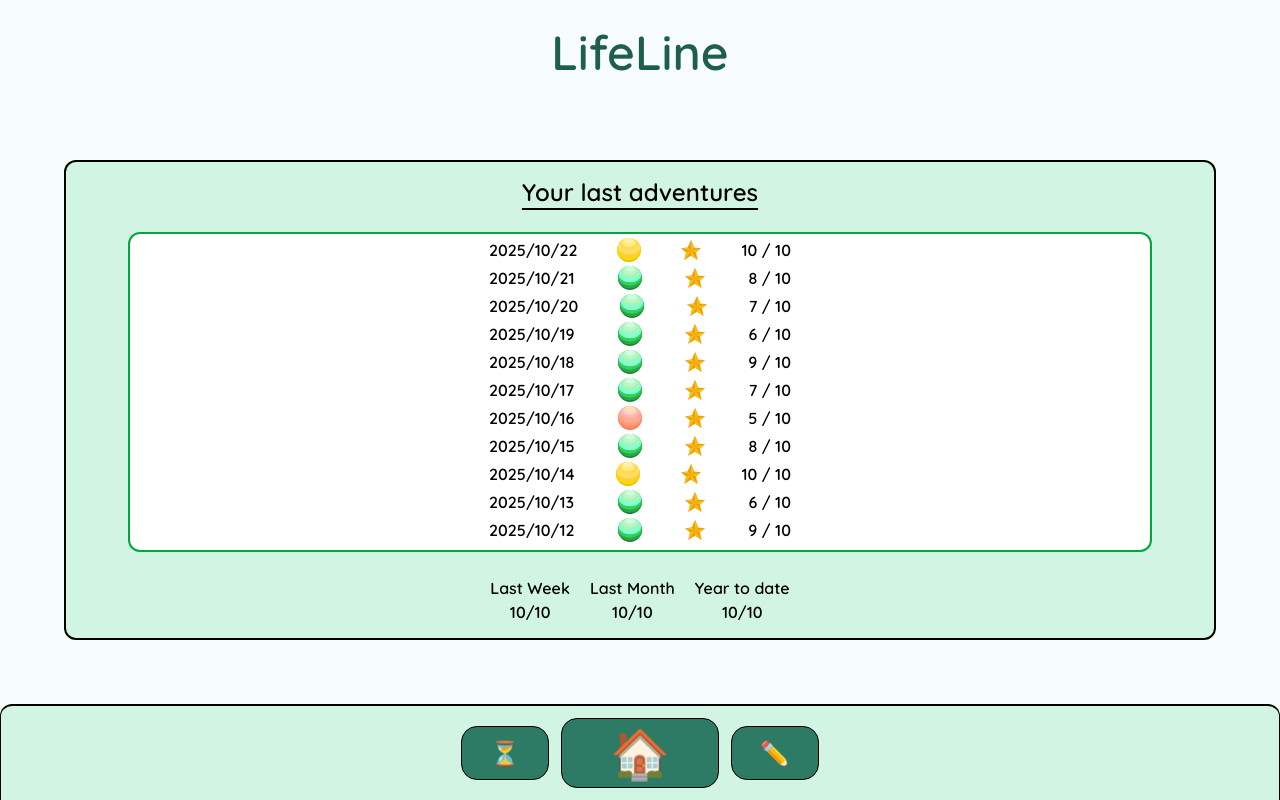
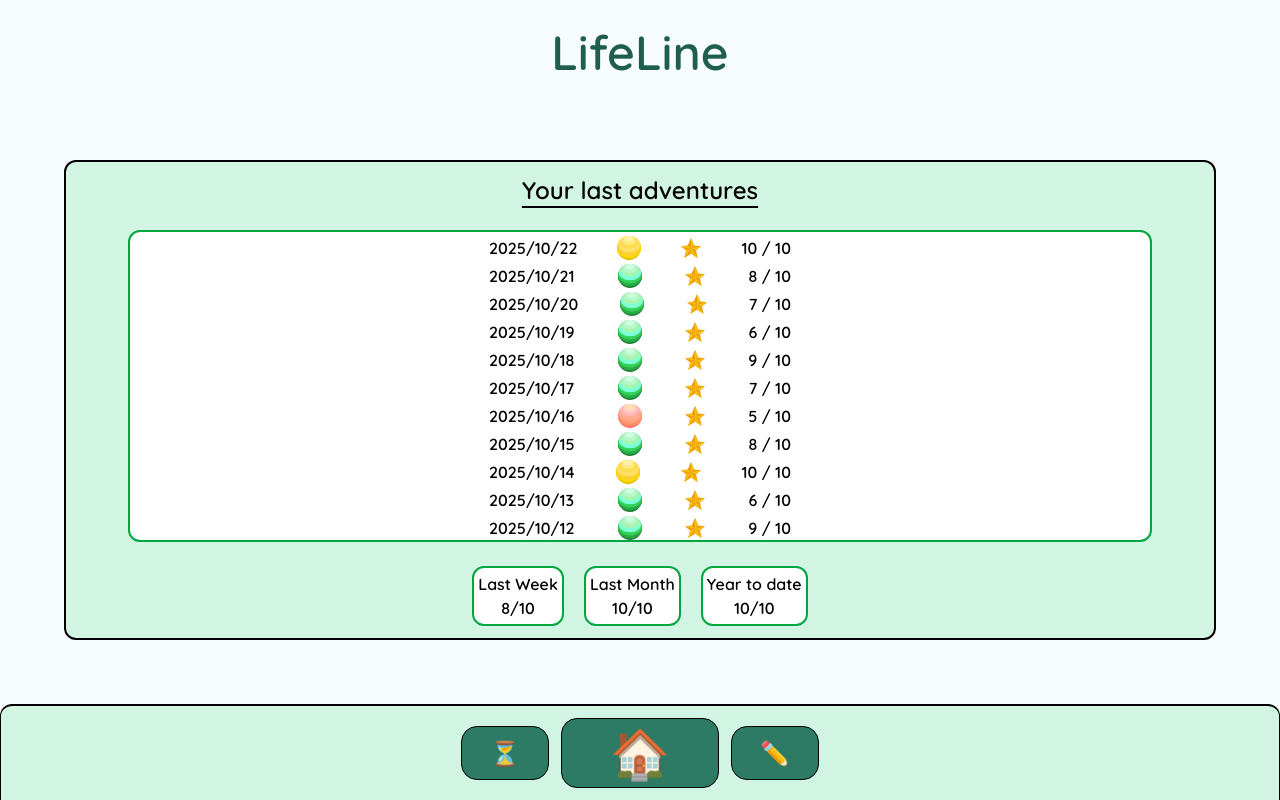
Before and after one commit to acolote1998/life-line-front-end, a React (Vite) app: page /days in a window 1280 px wide. Built offline with nearby package versions, Linux system fonts and the light colour scheme.

Commit message:
added automatic week score calculation in LifeLine list

```diff
--- a/src/routes/days/index.tsx
+++ b/src/routes/days/index.tsx
@@ -1,6 +1,7 @@
 import { createFileRoute } from "@tanstack/react-router";
 import useDays from "../../hooks/useDays";
 import DayListItem from "../../components/DayListItem";
+import { useEffect, useState } from "react";
 
 export const Route = createFileRoute("/days/")({
   component: RouteComponent,
@@ -8,10 +9,26 @@ export const Route = createFileRoute("/days/")({
 
 function RouteComponent() {
   const { data } = useDays();
+  const [scoreLastWeek, setScoreLastWeek] = useState(0);
+  const [scoreLastMonth, setScoreLastMonth] = useState(0);
+  const [scoreYtd, setScoreYtd] = useState(0);
 
-  const scoreLastWeek = () => {
-    // if(da)
-  };
+  useEffect(() => {
+    const calculateScoreLw = (): number => {
+      let totalScores = 0;
+      if (data) {
+        if (data?.length >= 7) {
+          for (let i = data.length - 1; i > data.length - 8; i--) {
+            totalScores += data[i].score;
+          }
+          return Math.ceil(totalScores / 7);
+        }
+      }
+      return 0;
+    };
+    setScoreLastWeek(calculateScoreLw);
+  }, [data]);
+
   return (
     <div
       className="flex flex-col items-center self-center justify-center w-[90vw] h-[60vh] p-3 gap-6 border-2 rounded-xl"
@@ -36,15 +53,15 @@ function RouteComponent() {
         </ul>
       </div>
       <div className="flex flex-row gap-5 items-center text-center">
-        <div>
+        <div className="border-2 rounded-xl p-1 border-green-600 bg-white overflow-scroll">
           <p>Last Week</p>
-          <p>10/10</p>
+          <p>{scoreLastWeek}/10</p>
         </div>
-        <div>
+        <div className="border-2 rounded-xl p-1 border-green-600 bg-white overflow-scroll">
           <p>Last Month</p>
           <p>10/10</p>
         </div>
-        <div>
+        <div className="border-2 rounded-xl p-1 border-green-600 bg-white overflow-scroll">
           <p>Year to date</p>
           <p>10/10</p>
         </div>
```
